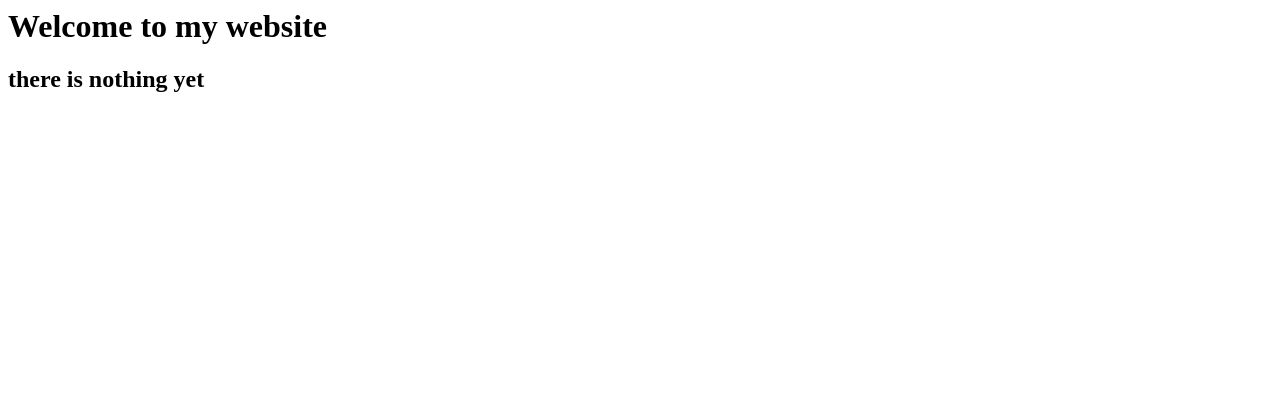
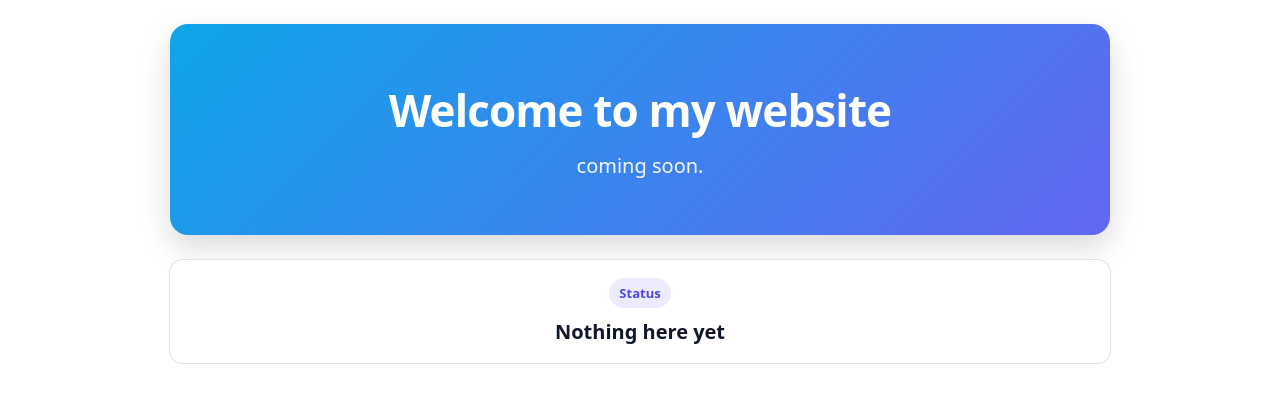
Before and after one commit to Users687/Users687.github.io, a plain HTML site: page index.html in a window 1280 px wide. Drawn offline with Linux system fonts and the light colour scheme.

Commit message:
Add hero section and styling to index.html

```diff
--- a/index.html
+++ b/index.html
@@ -1,2 +1,55 @@
-<h1>Welcome to my website</h1>
-<h2>there is nothing yet</h2>
+<html><head><style>
+  .hero{
+    font-family: system-ui, -apple-system, Segoe UI, Roboto, Arial, sans-serif;
+    background: linear-gradient(135deg, #0ea5e9, #6366f1);
+    color: white;
+    padding: 56px 20px;
+    text-align: center;
+    border-radius: 18px;
+    margin: 24px auto;
+    max-width: 900px;
+    box-shadow: 0 12px 30px rgba(0,0,0,.15);
+  }
+  .hero h1{
+    margin: 0 0 12px;
+    font-size: clamp(28px, 4vw, 44px);
+    letter-spacing: -0.02em;
+  }
+  .hero p{
+    margin: 0;
+    font-size: clamp(16px, 2vw, 20px);
+    opacity: 0.95;
+  }
+  .empty-card{
+    max-width: 900px;
+    margin: 18px auto 0;
+    padding: 18px 20px;
+    border: 1px solid rgba(15, 23, 42, .12);
+    border-radius: 14px;
+    background: #fff;
+    color: #0f172a;
+    text-align: center;
+    font-family: system-ui, -apple-system, Segoe UI, Roboto, Arial, sans-serif;
+  }
+  .empty-badge{
+    display:inline-block;
+    margin-bottom: 10px;
+    padding: 6px 10px;
+    border-radius: 999px;
+    background: rgba(99, 102, 241, .12);
+    color: #4f46e5;
+    font-weight: 600;
+    font-size: 13px;
+  }
+</style>
+
+</head><body><div class="hero">
+  <h1>Welcome to my website</h1>
+  <p>coming soon.</p>
+</div>
+
+<div class="empty-card">
+  <div class="empty-badge">Status</div>
+  <h2 style="margin:0; font-size:20px;">Nothing here yet</h2>
+</div>
+</body></html>
```
